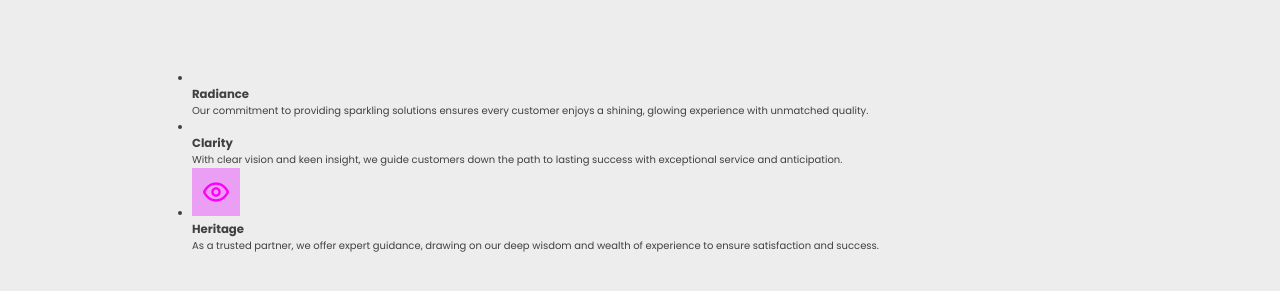
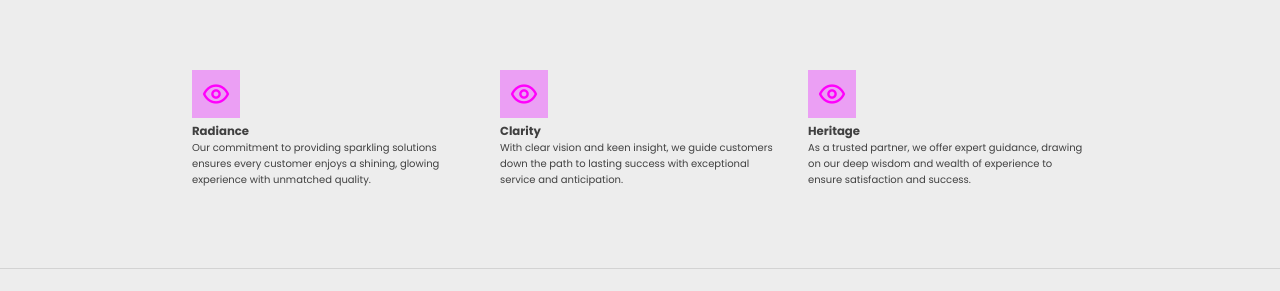
Before and after one commit to dariojularic/x-shopper-dream-e-commerce, a React (Vite) app: page / in a window 1280 px wide. Shown: the part 1779-2070 px from the top of the page. Built offline with nearby package versions, Linux system fonts and the light colour scheme; no server answers.

Commit message:
Refactor code

```diff
--- /dev/null
+++ b/src/pages/Home/components/ForthSection.css
@@ -0,0 +1,13 @@
+
+.skills-list {
+  display: flex;
+  list-style: none;
+  justify-content: space-between;
+}
+
+
+.skill-item {
+  display: flex;
+  flex-direction: column;
+  width: 28rem;
+}
--- a/src/pages/Home/components/ForthSection.tsx
+++ b/src/pages/Home/components/ForthSection.tsx
@@ -1,3 +1,5 @@
+import "./ForthSection.css"
+
 function ForthSection() {
   return (
     <section className="section">
@@ -12,10 +14,10 @@ function ForthSection() {
 
         <div className="skills-container">
           <ul className="skills-list">
-            <li>
+            <li className="skill-item">
               {/* <div className="skill-container"> */}
               <div className="skill-icon-container">
-                <img src="" alt="" />
+                <img src="src/assets/eye1.png" alt="" />
               </div>
 
               <div className="skill-container">
@@ -29,10 +31,10 @@ function ForthSection() {
               {/* </div> */}
             </li>
 
-            <li>
+            <li className="skill-item">
               {/* <div className="skill-container"> */}
               <div className="skill-icon-container">
-                <img src="" alt="" />
+                <img src="src/assets/eye1.png" alt="" />
               </div>
 
               <div className="skill-container">
@@ -46,7 +48,7 @@ function ForthSection() {
               {/* </div> */}
             </li>
 
-            <li>
+            <li className="skill-item">
               {/* <div className="skill-container"> */}
               <div className="skill-icon-container">
                 <img src="src/assets/eye1.png" />
```
